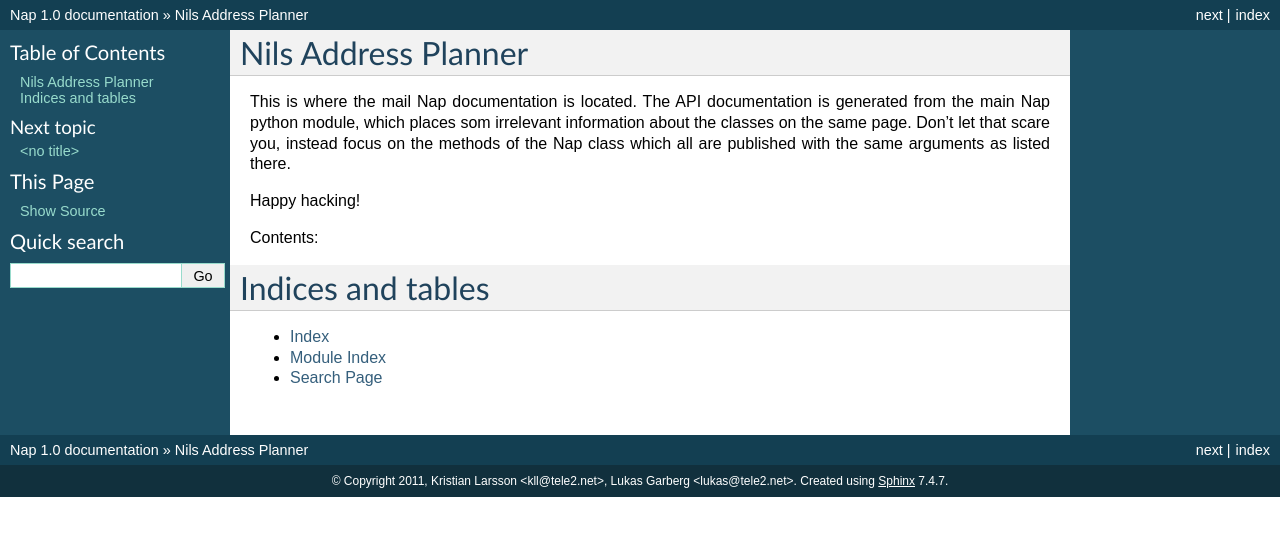
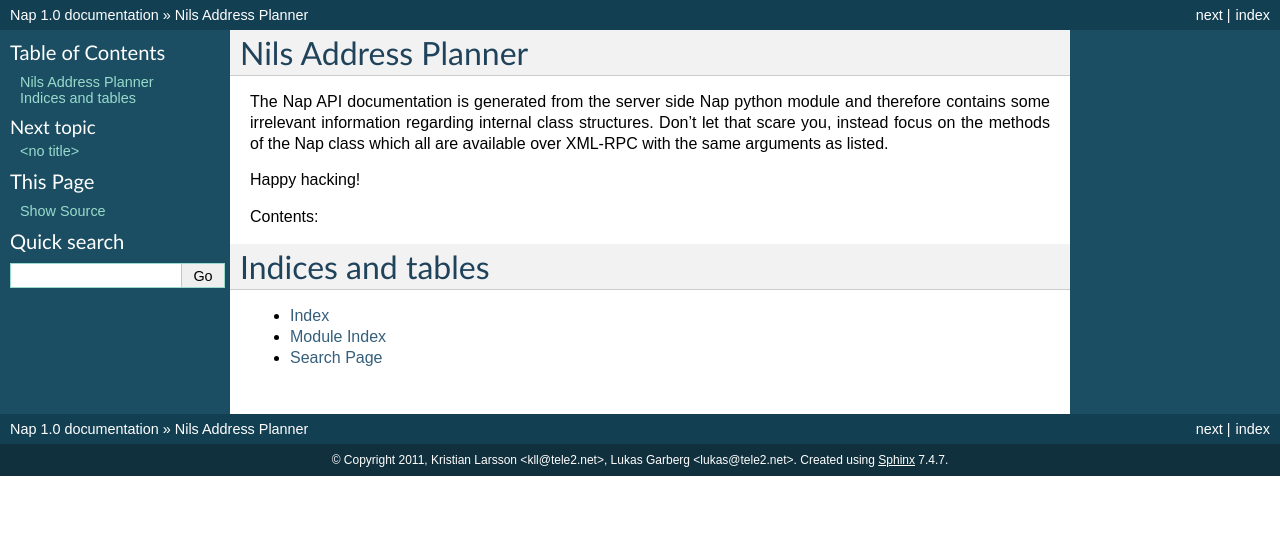
Before and after one commit to SpriteLink/NIPAP, a Sphinx documentation site: the page built from docs/sphinx/index.rst, in a window 1280 px wide. Shown: the top 536 px of the page. Built offline with Sphinx 7.4.7, drawn with Linux system fonts in a browser that asks for light colours.

Commit message:
Minor change to API documentation introduction.

```diff
--- a/docs/sphinx/index.rst
+++ b/docs/sphinx/index.rst
@@ -6,11 +6,10 @@
 Nils Address Planner
 ====================
 
-This is where the mail Nap documentation is located. The API documentation is
-generated from the main Nap python module, which places som irrelevant
-information about the classes on the same page. Don't let that scare you,
-instead focus on the methods of the Nap class which all are published with the
-same arguments as listed there.
+The Nap API documentation is generated from the server side Nap python module
+and therefore contains some irrelevant information regarding internal class
+structures. Don't let that scare you, instead focus on the methods of the Nap
+class which all are available over XML-RPC with the same arguments as listed.
 
 Happy hacking!
 
```
